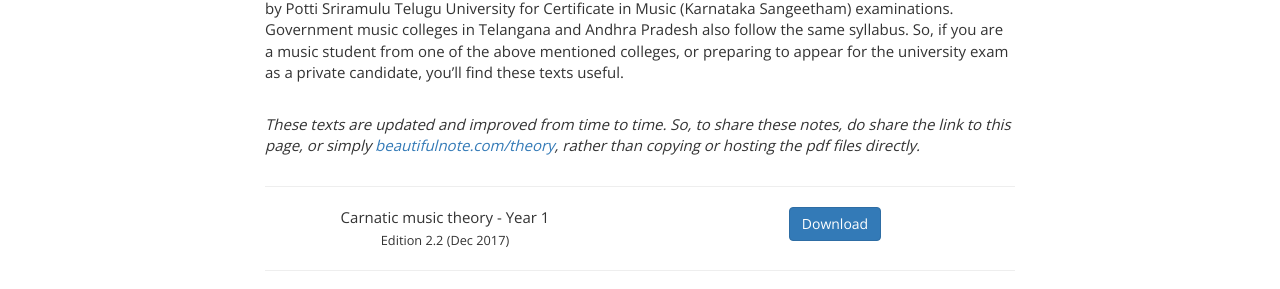
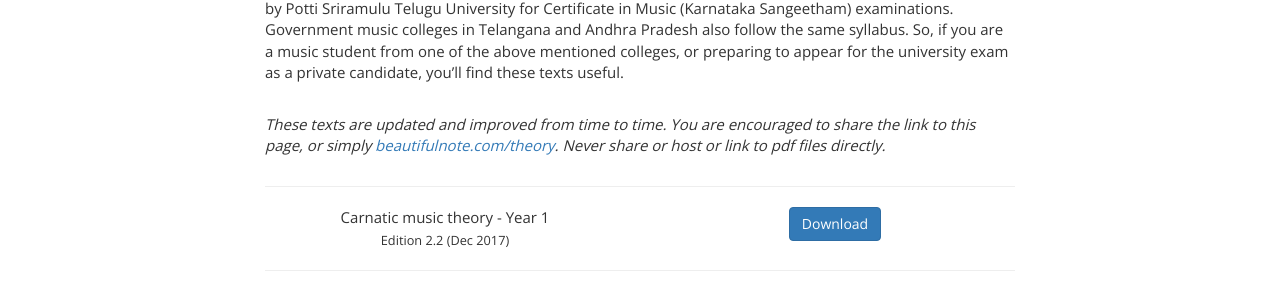
Before and after one commit to ananthp/beautifulnote, a Jekyll site: the page built from blog/_posts/2010-04-07-carnatic-music-theory-download.markdown, in a window 1280 px wide. Shown: the part 278-567 px from the top of the page. Built offline with Jekyll 4.4.1, drawn with Linux system fonts in a browser that asks for light colours; nearby versions of some CDN libraries; some web fonts are replaced.

Commit message:
updated music theory notes year 1
* added shrutibox promo
* revised most short links to is.gd (was bit.ly)
* added links to beautifulnote post in edition info and at the end (for
next year notes)
* revised wordings to link to post instead of linking directly to pdf

```diff
--- a/blog/_posts/2010-04-07-carnatic-music-theory-download.markdown
+++ b/blog/_posts/2010-04-07-carnatic-music-theory-download.markdown
@@ -27,7 +27,7 @@ excerpt_separator: <!--more-->
 
 I've prepared some study material on Carnatic music theory. These notes are based on the syllabus framed by Potti Sriramulu Telugu University for Certificate in Music (Karnataka Sangeetham) examinations. Government music colleges in Telangana and Andhra Pradesh also follow the same syllabus. So, if you are a music student from one of the above mentioned colleges, or preparing to appear for the university exam as a private candidate, you'll find these texts useful.
 
-<em>These texts are updated and improved from time to time. So, to share these notes, do share the link to this page, or simply <a href="{{ site.url }}/theory">beautifulnote.com/theory</a>, rather than copying or hosting the pdf files directly.</em>
+<em>These texts are updated and improved from time to time. You are encouraged to share the link to this page, or simply <a href="{{ site.url }}/theory">beautifulnote.com/theory</a>. Never share or host or link to pdf files directly.</em>
 
 <hr />
 <div class='row'>
```
Also changed, not shown: 1 other file.
